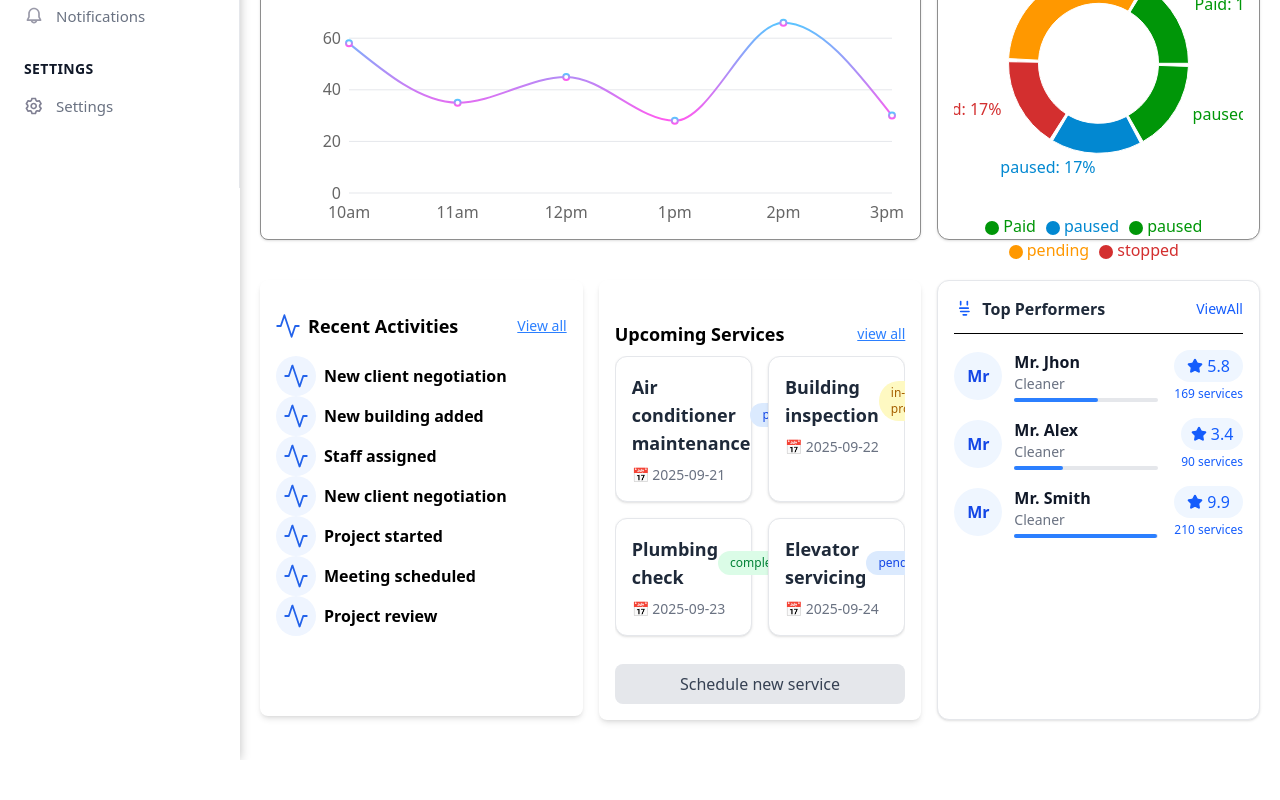
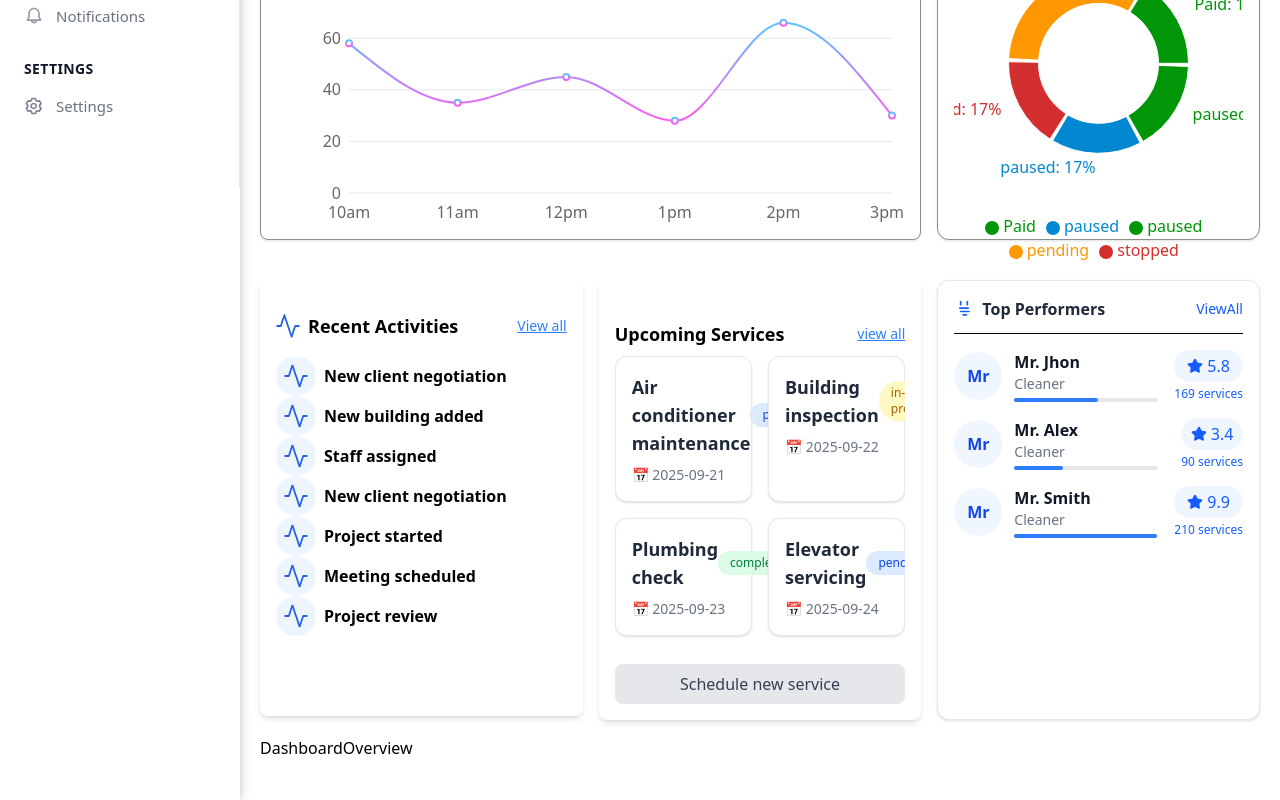
Before and after one commit to Alamin10231/CleanupSoftware, a React (Vite) app: page / in a window 1280 px wide. Shown: the part 612-1412 px from the top of the page. Before the commit the page ends 1372 px from the top, so only its background shows below. Built offline with nearby package versions, Linux system fonts and the light colour scheme.

Commit message:
dashboard overview check

```diff
--- /dev/null
+++ b/src/Components/DashboardStatus/DashboardOverview.tsx
@@ -0,0 +1,48 @@
+// import React from 'react';
+
+// interface DashboardStats {
+//   totalClients: number;
+//   monthlyRevenue: string;
+//   buildings: number;
+// }
+
+// interface DashboardOverviewProps {
+//   stats: DashboardStats;
+// }
+
+// const DashboardOverview: React.FC<DashboardOverviewProps> = ({ stats }) => {
+//   return (
+//     <div className="p-6 bg-white border border-blue-300 rounded-lg shadow-md">
+//       <h2 className="text-xl font-semibold text-gray-800">CleanUpPro Dashboard Overview</h2>
+//       <p className="text-gray-600 mt-2">Your cleaning business is growing! The dashboard has been updated with the latest stats</p>
+//       <div className="grid grid-cols-1 md:grid-cols-3 gap-4 mt-4">
+//         <div className="bg-gray-50 p-4 rounded-lg text-center">
+//           <p className="text-2xl font-bold">{stats.totalClients}</p>
+//           <p className="text-gray-600">Total Clients</p>
+//         </div>
+//         <div className="bg-gray-50 p-4 rounded-lg text-center">
+//           <p className="text-2xl font-bold">{stats.monthlyRevenue}</p>
+//           <p className="text-gray-600">Monthly Revenue</p>
+//         </div>
+//         <div className="bg-gray-50 p-4 rounded-lg text-center">
+//           <p className="text-2xl font-bold">{stats.buildings}</p>
+//           <p className="text-gray-600">Buildings</p>
+//         </div>
+//       </div>
+//       <div className="mt-4 text-right">
+//         <a href="#" className="inline-block bg-blue-600 text-white px-4 py-2 rounded-lg hover:bg-blue-700">
+//           Explore Premium Features &gt;
+//         </a>
+//       </div>
+//     </div>
+//   );
+// };
+
+// export default DashboardOverview;
+
+
+export default function DashboardOverview() {
+  return (
+    <div>DashboardOverview</div>
+  )
+}
--- a/src/Page/Dashboard.tsx
+++ b/src/Page/Dashboard.tsx
@@ -1,4 +1,5 @@
 import Analytics from "@/Components/DashboardStatus/Analytics";
+import DashboardOverview from "@/Components/DashboardStatus/DashboardOverview";
 import DashboardStats from "@/Components/DashboardStatus/DashboardStatus";
 import RecentActivities from "@/Components/DashboardStatus/RecentActivities";
 import Report from "@/Components/DashboardStatus/Report";
@@ -31,7 +32,12 @@ const Dashboard = () => {
         <div className="col-span-4 ">
           <TopPerformers></TopPerformers>
         </div>
+        <div>
+          <DashboardOverview></DashboardOverview>
+        </div>
+
       </div>
+
     </div>
   );
 };
```
